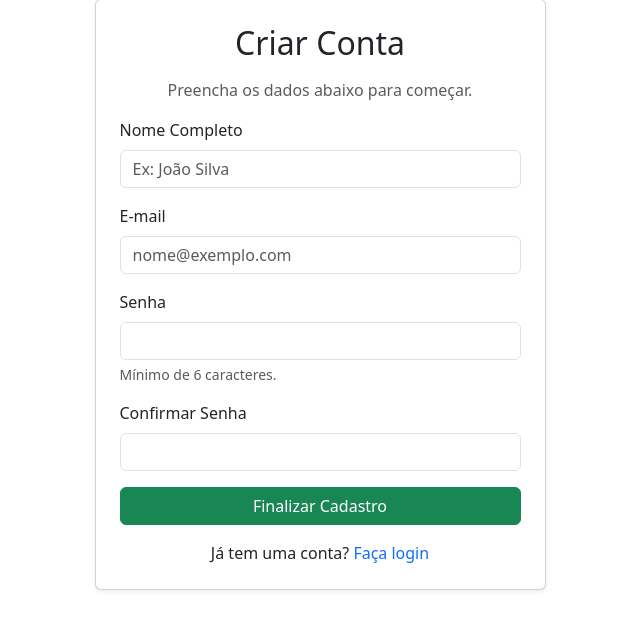
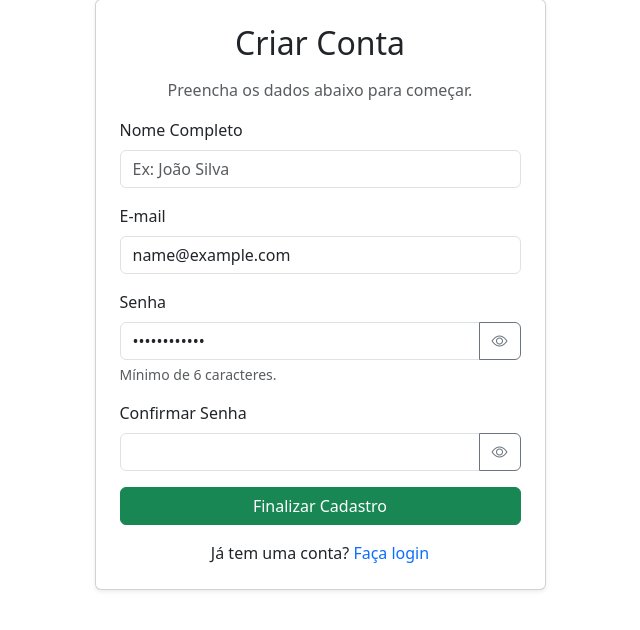
Before and after one commit to Pedro867/To-do-List, a Flask app: template templates/register.html in a window 1280 px wide. Shown: the part 143-773 px from the top of the page, without its empty margins (320-960 px from the left). Run offline with Flask 3, Linux system fonts and the light colour scheme; the template is opened without the code that fills it: most values are stand-ins (such as "Sample title", 1, 10 or a date in 2020); parts of the project's set-up code (start-up, migrations or seed data) failed here and were passed over.

Commit message:
adjust: melhorando tela de registro

```diff
--- a/app.py
+++ b/app.py
@@ -78,29 +78,37 @@ def register():
         confirma_senha = request.form.get('confirmar_senha')
 
         if not nome:
-            return {
-                'status': 'erro',
-                'msg'   : 'O nome está vazio.'
-            }, 400
+            return render_template(
+                'register.html',
+                msg   = 'O nome está vazio.',
+                email = email,
+                senha = senha
+            )
 
         if not email:
-            return {
-                'status': 'erro',
-                'msg'   : 'O e-mail está vazio.'
-            }, 400
+            return render_template(
+                'register.html',
+                msg   = 'O e-mail está vazio.',
+                email = email,
+                senha = senha
+            )
 
         if senha != confirma_senha:
-            return {
-                'status': 'erro',
-                'msg'   : 'As senhas não coincidem.'
-            }, 400
+            return render_template(
+                'register.html',
+                msg   = 'As senhas não coincidem.',
+                email = email,
+                senha = senha
+            )
 
         usuario_existe = Usuario.query.filter_by(email=email).first()
         if usuario_existe:
-            return {
-                'status': 'erro',
-                'msg'   : 'Esse e-mail já está cadastrado.'
-            }, 400
+            return render_template(
+                'register.html',
+                msg   = 'E-mail já cadastrado.',
+                email = email,
+                senha = senha
+            )
 
         novo_usuario = Usuario(nome=nome, email=email, adm=False)
         novo_usuario.set_senha(senha)
--- a/templates/register.html
+++ b/templates/register.html
@@ -10,6 +10,13 @@
                 <h2 class="text-center mb-3">Criar Conta</h2>
                 <p class="text-muted text-center mb-3">Preencha os dados abaixo para começar.</p>
 
+                {% if msg %}
+                    <div class="alert alert-danger alert-dismissible fade show" role="alert">
+                        <i class="bi bi-exclamation-triangle-fill me-2"></i> {{ msg }}
+                        <button type="button" class="btn-close" data-bs-dismiss="alert" aria-label="Close"></button>
+                    </div>
+                {% endif %}
+
                 <form action="/register" method="POST">
                     <div class="mb-3">
                         <label for="nome" class="form-label">Nome Completo</label>
@@ -18,18 +25,28 @@
 
                     <div class="mb-3">
                         <label for="email" class="form-label">E-mail</label>
-                        <input type="email" class="form-control" id="email" name="email" placeholder="nome@exemplo.com" required>
+                        <input type="email" class="form-control" id="email" name="email" placeholder="nome@exemplo.com" value="{{ email if email else '' }}" required>
                     </div>
 
                     <div class="mb-3">
                         <label for="senha" class="form-label">Senha</label>
-                        <input type="password" class="form-control" id="senha" name="senha" minlength="6" required>
+                        <div class="input-group">
+                            <input type="password" class="form-control" id="senha" name="senha" value="{{ senha if senha else '' }}" required>
+                            <button class="btn btn-outline-secondary" type="button" id="btn-senha">
+                                <i class="bi bi-eye" id="icone-olho"></i>
+                            </button>
+                        </div>
                         <div class="form-text">Mínimo de 6 caracteres.</div>
                     </div>
 
                     <div class="mb-3">
                         <label for="confirmar_senha" class="form-label">Confirmar Senha</label>
-                        <input type="password" class="form-control" id="confirmar_senha" name="confirmar_senha" required>
+                        <div class="input-group">
+                            <input type="password" class="form-control" id="confirmar_senha" name="confirmar_senha" required>
+                            <button class="btn btn-outline-secondary" type="button" id="btn-senha-confirmar">
+                                <i class="bi bi-eye" id="icone-olho"></i>
+                            </button>
+                        </div>
                     </div>
 
                     <div class="d-grid gap-2 mt-3">
@@ -44,4 +61,25 @@
         </div>
     </div>
 </div>
+<script>
+    const btnSenha            = document.querySelector('#btn-senha');
+    const btnSenhaConfirmar   = document.querySelector('#btn-senha-confirmar');
+    const inputSenha          = document.querySelector('#senha');
+    const inputSenhaConfirmar = document.querySelector('#confirmar_senha');
+    const iconeOlho           = document.querySelector('#icone-olho');
+
+    btnSenha.addEventListener('click', () => {
+        const type = inputSenha.getAttribute('type') === 'password' ? 'text' : 'password';
+        inputSenha.setAttribute('type', type);
+        iconeOlho.classList.toggle('bi-eye');
+        iconeOlho.classList.toggle('bi-eye-slash');
+    });
+
+    btnSenhaConfirmar.addEventListener('click', () => {
+        const type = inputSenhaConfirmar.getAttribute('type') === 'password' ? 'text' : 'password';
+        inputSenhaConfirmar.setAttribute('type', type);
+        iconeOlho.classList.toggle('bi-eye');
+        iconeOlho.classList.toggle('bi-eye-slash');
+    });
+</script>
 {% endblock %}
```
